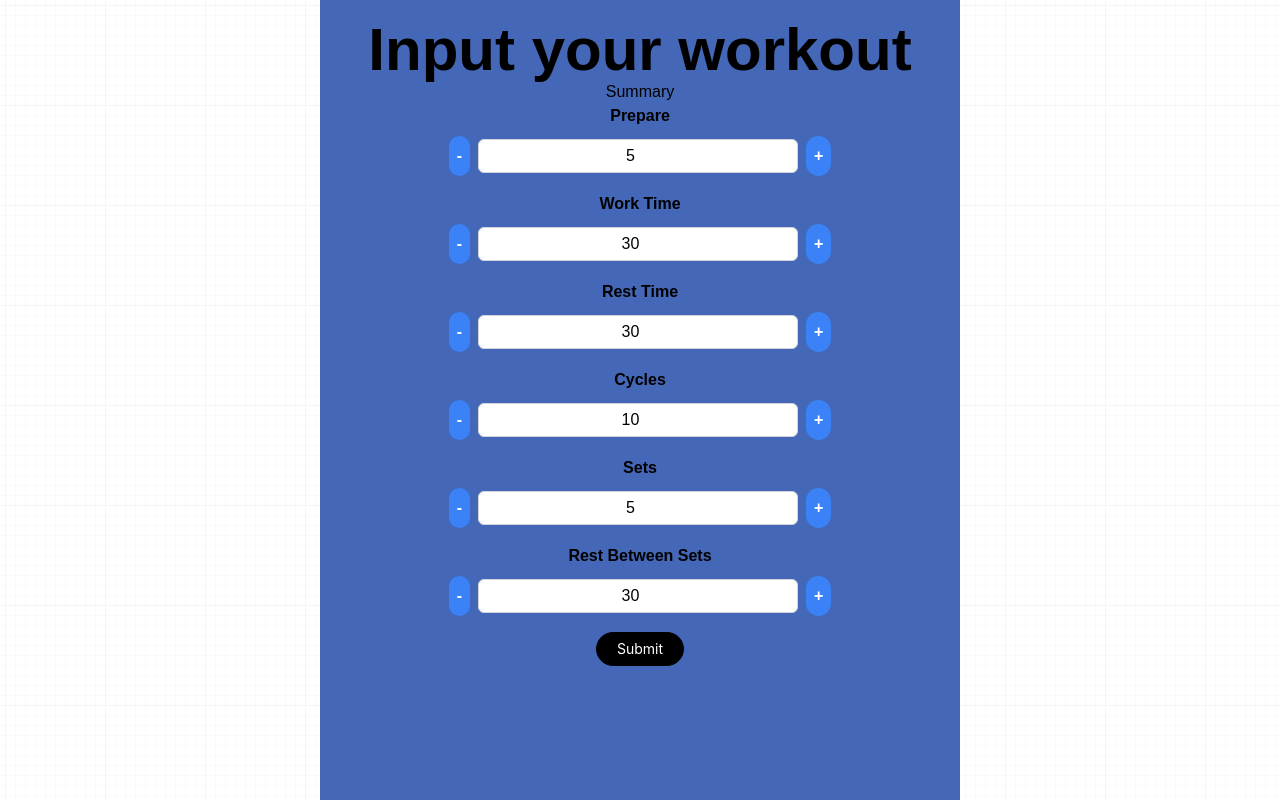
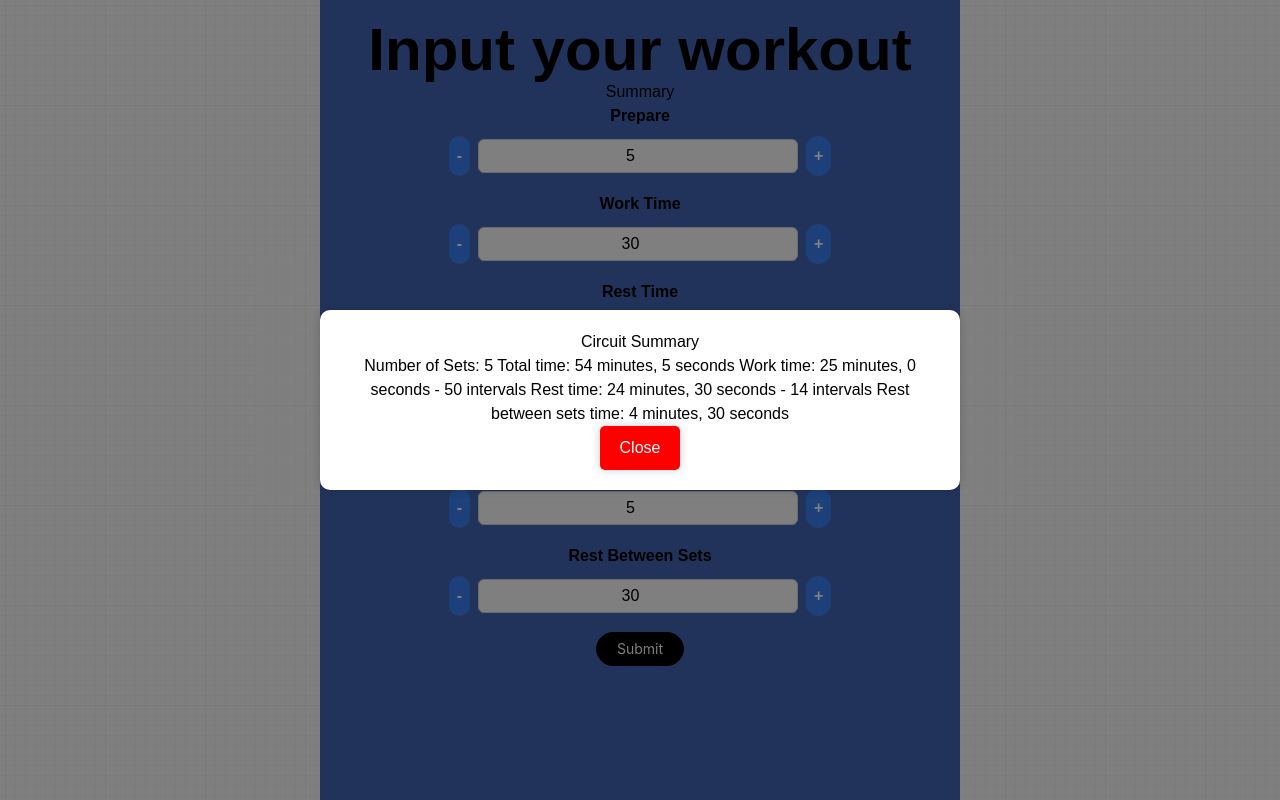
Before and after one commit to jyleong/tabata, a Next.js app: page / in a window 1280 px wide. Both pictures are taken after a click on the button "Summary". Built offline with nearby package versions, Linux system fonts and the light colour scheme.

Commit message:
modal complete

```diff
--- a/components/Circuit.tsx
+++ b/components/Circuit.tsx
@@ -3,7 +3,7 @@
 import React, { useState }  from 'react';
 import { useSearchParams, useRouter } from 'next/navigation'
 import SetInput from '@components/SetInput';
-// TODO type props
+import SummaryModal from '@components/SummaryModal';
 
 const Circuit = () => {
 
@@ -13,6 +13,8 @@ const Circuit = () => {
     const [cycles, setCycles] = useState(10);
     const [sets, setSets] = useState(5);
     const [restBetweenSets, setRestBetweenSets] = useState(30);
+    const [isSummaryModalOpen, setIsSummaryModalOpen] = useState(false);
+    const [summary, setSummary] = useState('');
 
     const router = useRouter();
     const searchParams = useSearchParams();
@@ -102,12 +104,16 @@ const Circuit = () => {
           Rest between sets time: ${formatTime(restBetweenSets * (cycles-1))}
         `;
 
-        alert(summary);
+        setIsSummaryModalOpen(true);
+        setSummary(summary);
       };
 
     return (
         <div className="w-full flex flex-col text-center">
             <button onClick={handleSummaryClick}>Summary</button>
+            {isSummaryModalOpen && (
+                <SummaryModal summary={summary} onClose={() => setIsSummaryModalOpen(false)} />
+            )}
 
             <form
                 className="w-full flex flex-col items-center justify-center gap-4"
--- /dev/null
+++ b/components/SummaryModal.tsx
@@ -0,0 +1,21 @@
+import React from 'react';
+import { SummaryModalProps } from '../types/props';
+
+const SummaryModal = ({ summary, onClose }: SummaryModalProps) => {
+    return (
+        <div className="summary-modal-overlay">
+          <div className="summary-modal-content">
+            <h2>Circuit Summary</h2>
+            <p>{summary}</p>
+            <button
+                onClick={onClose}
+                className="summary-modal-btn"
+            >
+                Close
+            </button>
+          </div>
+        </div>
+    );
+};
+
+export default SummaryModal;
--- a/styles/globals.css
+++ b/styles/globals.css
@@ -206,3 +206,42 @@ body {
     opacity: 0;
     transform: translateY(50%);
 }
+
+/* Summary Modal Styles */
+.summary-modal-overlay {
+    position: fixed;
+    top: 0;
+    left: 0;
+    width: 100%;
+    height: 100%;
+    background-color: rgba(0, 0, 0, 0.5);
+    z-index: 1;
+}
+
+  /* Add a class for the modal content */
+.summary-modal-content {
+    position: absolute;
+    top: 50%;
+    left: 50%;
+    transform: translate(-50%, -50%);
+    background-color: #fff;
+    padding: 20px;
+    border-radius: 10px;
+    box-shadow: 0 0 10px rgba(0, 0, 0, 0.2);
+    z-index: 2;
+}
+
+.summary-modal-btn {
+    background-color: #ff0000; /* Red background */
+    color: #ffffff; /* White text */
+    border: none; /* Remove default border */
+    padding: 10px 20px; /* Add some padding */
+    border-radius: 5px; /* Add a slight border radius */
+    cursor: pointer; /* Change cursor to a pointing hand */
+    box-shadow: 0 0 10px rgba(0, 0, 0, 0.2);
+}
+
+.summary-modal-btn:hover {
+    background-color: #ff3333; /* Darken the red background on hover */
+  box-shadow: 0 0 15px rgba(0, 0, 0, 0.3);
+}
--- a/types/props.ts
+++ b/types/props.ts
@@ -27,3 +27,8 @@ export interface TimeRenderProps {
     remainingTime: number;
     onComplete: () => void;
 }
+
+export interface SummaryModalProps {
+    summary: string;
+    onClose: () => void;
+}
```
